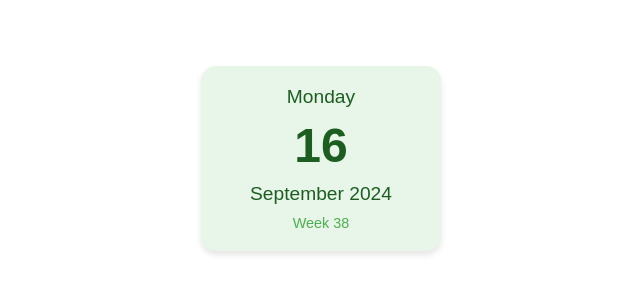
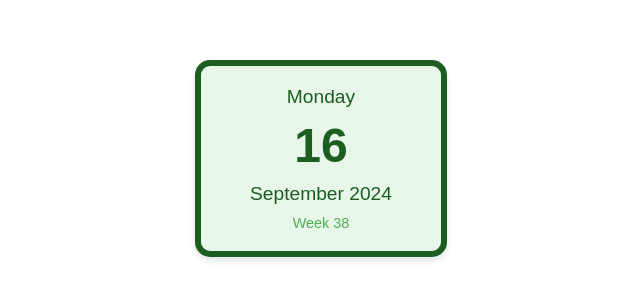
Before and after one commit to DominikaDomka/daily-widget, a plain HTML site: page daily-widget.html in a window 1280 px wide. Shown: the part 242-542 px from the top of the page, without its empty margins (319-959 px from the left). Drawn offline with Linux system fonts and the light colour scheme.

Commit message:
Update daily-widget.html

```diff
--- a/daily-widget.html
+++ b/daily-widget.html
@@ -22,6 +22,7 @@
             text-align: center;
             box-shadow: 0 4px 6px rgba(0, 0, 0, 0.1);
             width: 200px;
+            border: 6px solid #1b5e20;
         }
         .day {
             font-size: 1.2em;
```
